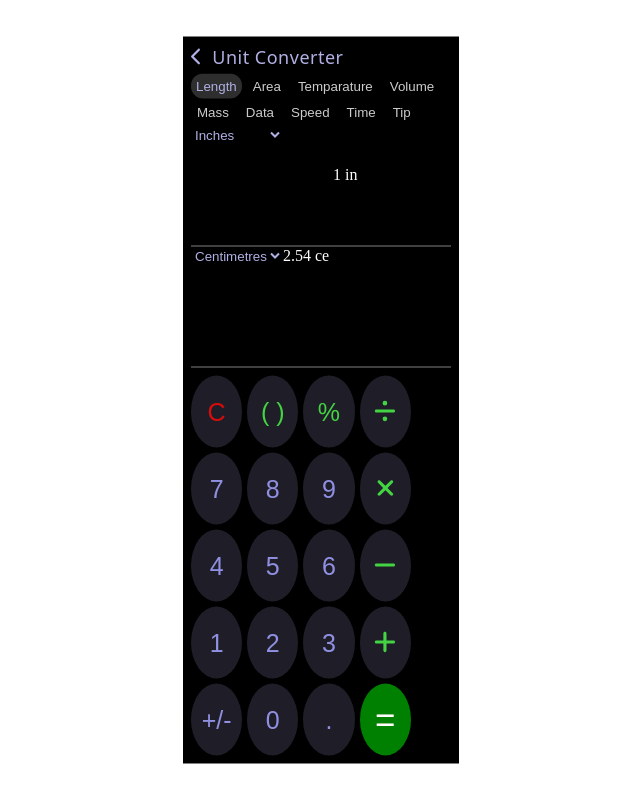
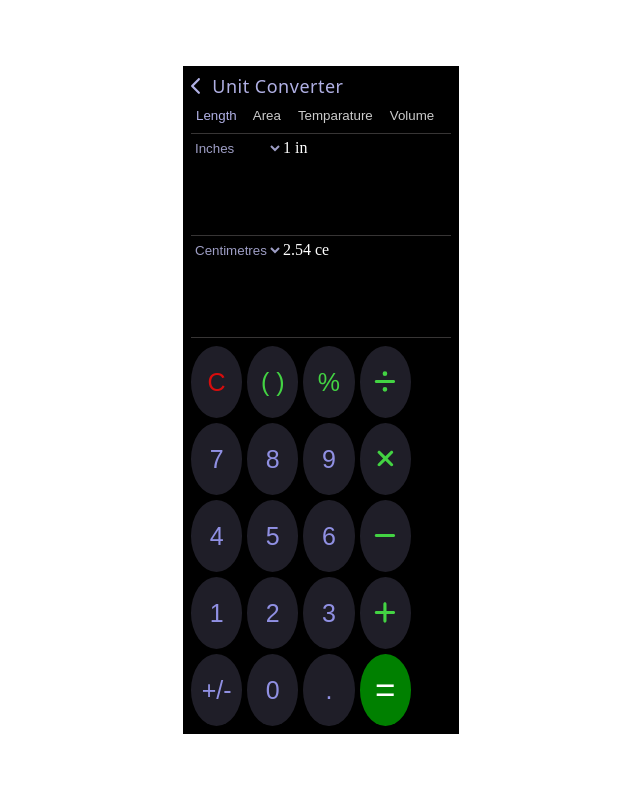
Before and after one commit to AnjumSunkesula/Calculator-App, a React (Vite) app: page / in a window 1280 px wide. Both pictures are taken after a click on the icon 578 px from the left and 268 px from the top of the page. Shown: the whole page, without its empty margins (319-959 px from the left). Built offline with nearby package versions, Linux system fonts and the light colour scheme.

Commit message:
modified styles for "categories"

```diff
--- a/src/components/ScaleConverter/scaleConverter.css
+++ b/src/components/ScaleConverter/scaleConverter.css
@@ -14,9 +14,10 @@
 }
 .categories{
     display: flex;
-    flex-wrap: wrap;
-    overflow-x: scroll ;
+    overflow: hidden;
+    overflow-x: scroll;
     gap: 5px;
+    border-bottom: 1px solid rgb(55, 53, 53);
     &::-webkit-scrollbar {
         display: none;
     }
@@ -24,28 +25,37 @@
 .categories button{
     background-color: transparent;
     border: none;
+    margin-bottom: 5px;
     color: #ccc;
 }
 .categories button.active{
     color: rgb(176, 176, 228);
-    background-color: rgb(46, 46, 46);
     border-radius: 12px;
     padding: 5px;
 }
-
+.conversion-display{
+    display: grid;
+    gap: 5px;
+}
 .from-unit, .to-unit{
-    height: 15vh;
-    border-bottom: 1px solid grey;
+    height: 12vh;
+    border-bottom: 1px solid rgb(55, 53, 53);
 }
-.from-unit span{
+.ip-value, .op-value{
     position: relative;
-    top: 40px;
-    left: 50px;
+    top: 45px;
     transform: translate(-50%, -50%);
-
+    font-family: sans-serif;
+    color: rgb(158, 158, 197);
+}
+.ip-value{
+    left: 137px;
+}
+.op-value{
+    left: 110px;
 }
 .from-unit select, .to-unit select{
-    color: rgb(176, 176, 228);
+    color: rgb(158, 158, 197);
     background-color: transparent;
     border: none;
 }
```
